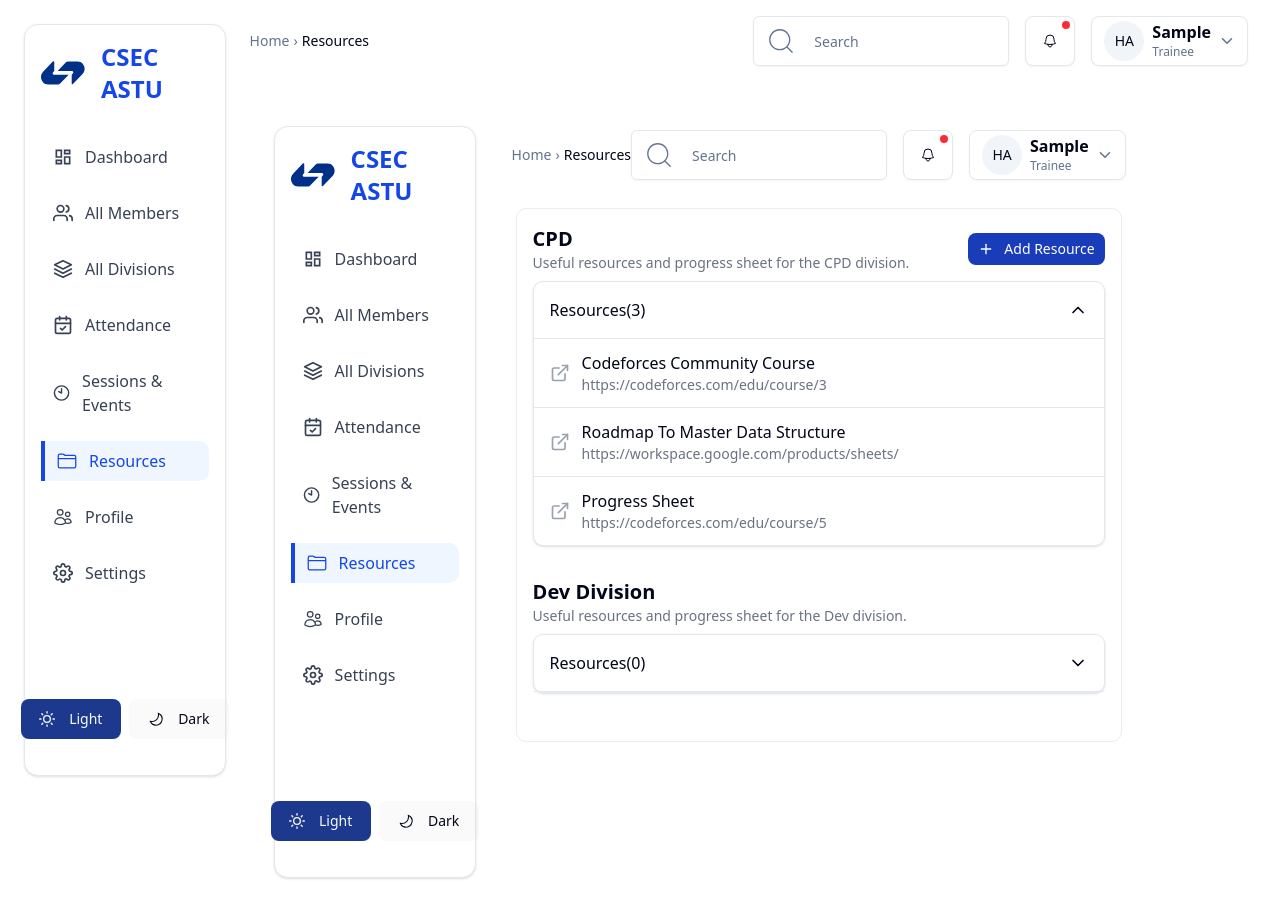
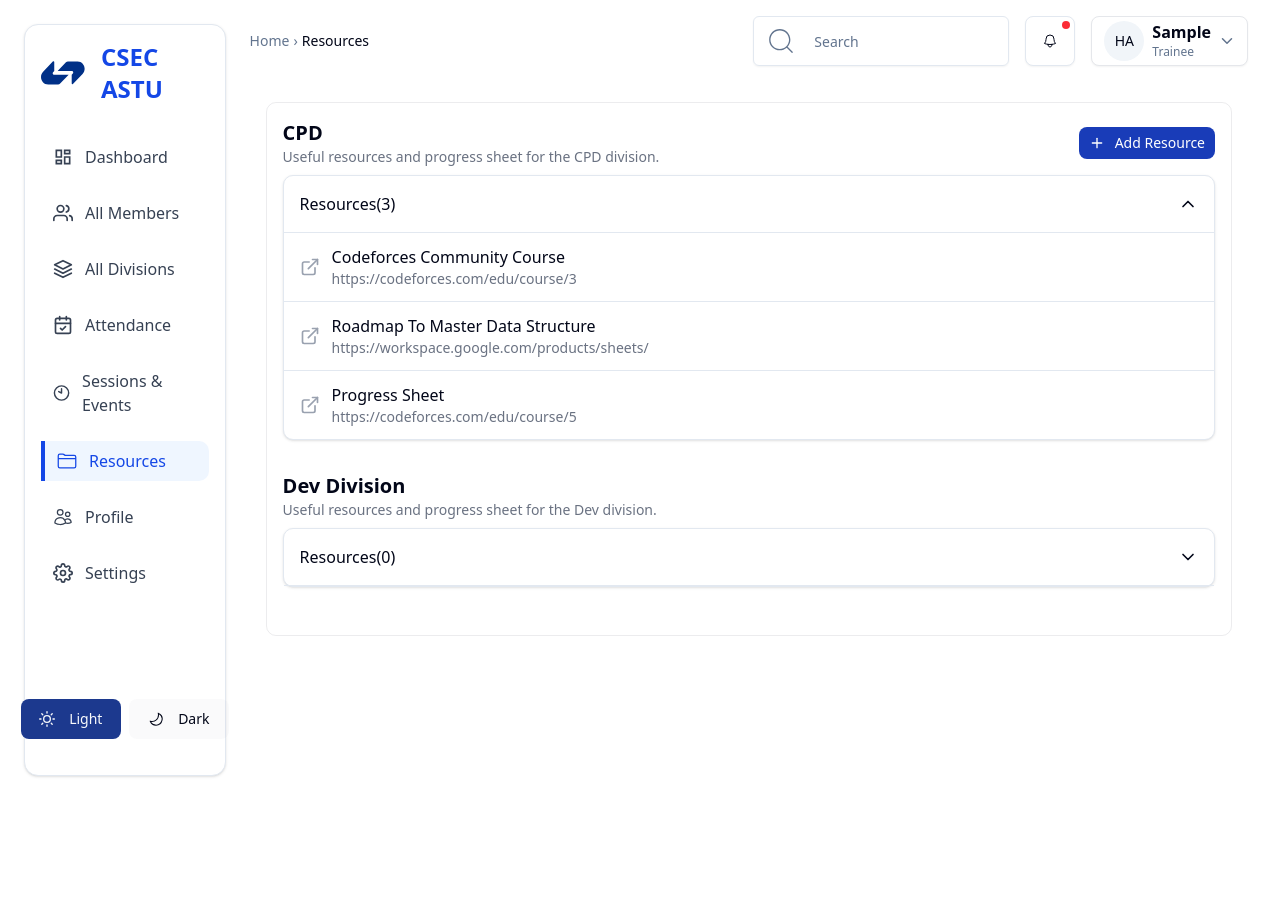
Before and after one commit to Mohammed-App-creater/Lab-Project-Frontend, a Next.js app: page /resources in a window 1280 px wide. After the commit the page ends 800 px from the top, so only its background shows below. Built offline with nearby package versions, Linux system fonts and the light colour scheme; sample sign-in values are in the browser's storage.

Commit message:
feat: add @radix-ui/react-switch dependency and update related package configurations
- Updated modal component styling for improved background opacity handling.
- Refactored page layout by removing unnecessary elements for cleaner structure.

```diff
--- a/package.json
+++ b/package.json
@@ -19,6 +19,7 @@
     "@radix-ui/react-select": "^2.2.2",
     "@radix-ui/react-separator": "^1.1.4",
     "@radix-ui/react-slot": "^1.2.0",
+    "@radix-ui/react-switch": "^1.2.4",
     "@radix-ui/react-tabs": "^1.1.9",
     "@radix-ui/react-toast": "^1.2.11",
     "@tanstack/react-query": "^5.74.11",
--- a/src/app/(main)/resources/page.tsx
+++ b/src/app/(main)/resources/page.tsx
@@ -8,22 +8,16 @@
 
 export default function Page() {
   return (
-    <div className="flex min-h-screen">
-      <div className="w-[250px] hidden md:block ">
-        <SidebarCard />
-      </div>
+
 
       <div className="flex flex-col ">
-        <div className="px-3 py-3">
-          <Header />
-        </div>
 
         <div className="flex-1 overflow-y-auto">
 
           <div className="max-w-5xl mx-4 p-4 border border-[#A2A1A833] rounded-lg ">
             <ResourceManagement />
           </div>
-        </div>
+
       </div>
     </div>
   );
--- a/src/components/ui/modal.tsx
+++ b/src/components/ui/modal.tsx
@@ -40,7 +40,7 @@
   if (!isOpen) return null
 
   return (
-    <div className="fixed inset-0 z-50 flex items-center justify-center bg-black bg-opacity-50 p-4">
+    <div className="fixed inset-0 z-50 flex items-center justify-center bg-black/50 p-4">
       <div ref={modalRef} className="w-full max-w-md rounded-lg bg-white p-6 shadow-lg" style={{ maxWidth: "400px" }}>
         <div className="mb-6">
           <h2 className="text-xl font-semibold">{title}</h2>
```
Also changed, not shown: 1 other file (tests, documents, lock files or other folders).
